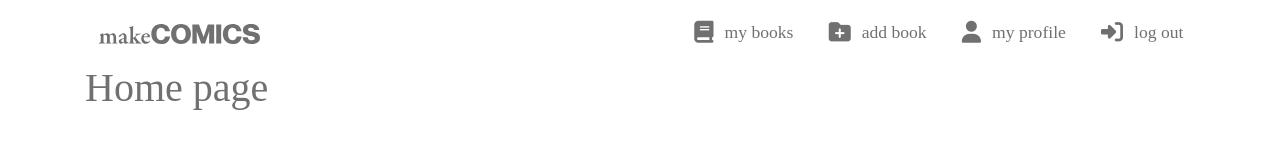
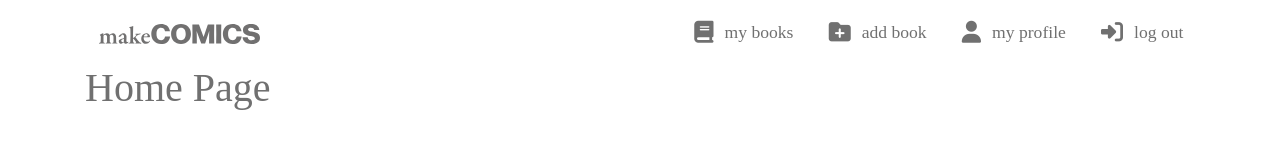
Before and after one commit to John-McPherson/advanced-front-end-portfolio-project-front-end, a React (Create React App) app: page / in a window 1280 px wide. Shown: the top 162 px of the page. Built offline with nearby package versions, Linux system fonts and the light colour scheme; a web font is replaced by a local one.

Commit message:
add content for testing routing

```diff
--- a/src/App.js
+++ b/src/App.js
@@ -10,10 +10,10 @@ function App() {
       <NavBar />
       <Container className={styles.Main}>
         <Switch>
-          <Route exact path="/" render={() => <h1>Home page</h1>} />
-          <Route exact path="/addbook" render={() => <h1>Add book</h1>} />
-          <Route exact path="/myprofile" render={() => <h1>Add book</h1>} />
-          <Route exact path="/logout" render={() => <h1>Add book</h1>} />
+          <Route exact path="/" render={() => <h1>Home Page</h1>} />
+          <Route exact path="/addbook" render={() => <h1>Add Book</h1>} />
+          <Route exact path="/myprofile" render={() => <h1>My Profile</h1>} />
+          <Route exact path="/logout" render={() => <h1>Log Out</h1>} />
         </Switch>
         {/* <h1>add books</h1>
         <h1>ny profile</h1>
```
